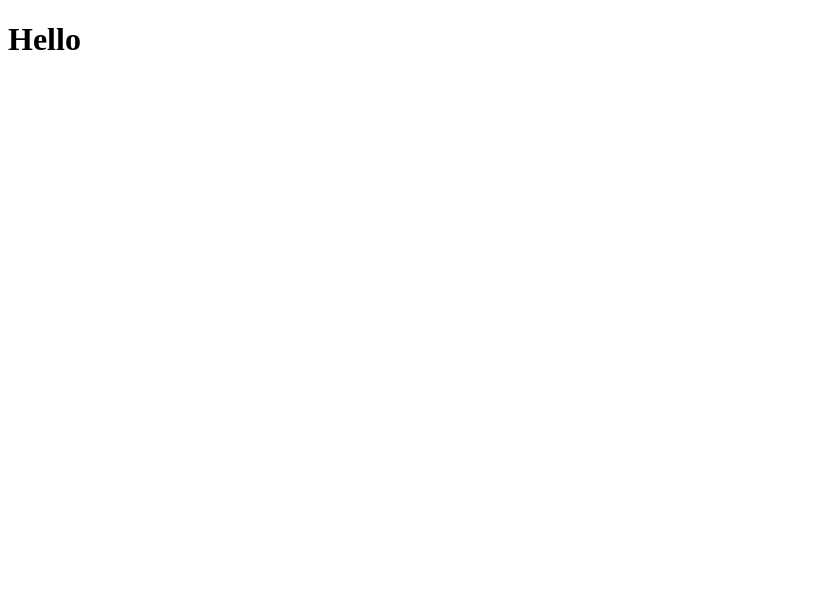
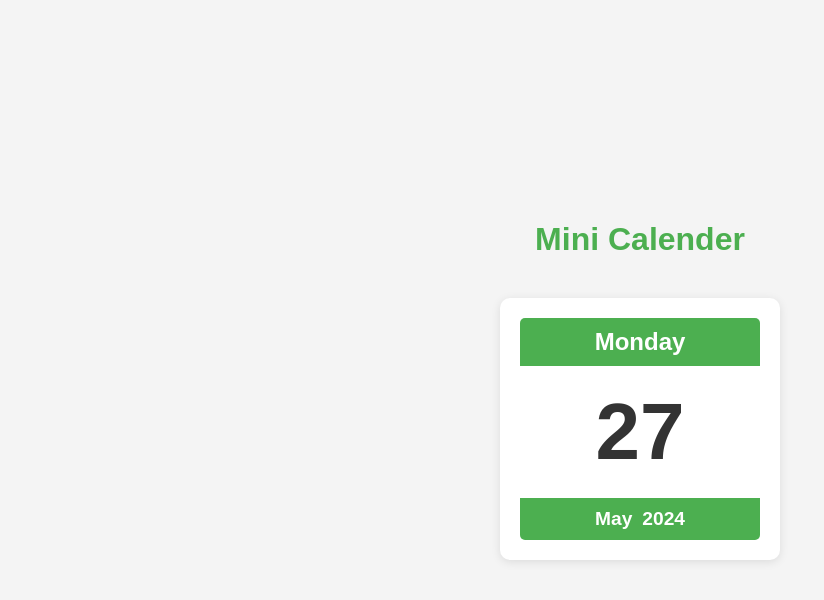
Before and after one commit to orsanjiv/50-JavaScript-Projects, a plain HTML site: page 13.Mini Calender/index.html in a window 1280 px wide. Shown: the whole page, without its empty margins (0-824 px from the left). Drawn offline with Linux system fonts and the light colour scheme.

Commit message:
date functionality acheived

```diff
--- /dev/null
+++ b/12.Calculation Game/style.css
@@ -0,0 +1,70 @@
+body {
+    font-family: Arial, sans-serif;
+    background-color: #f4f4f4;
+    margin: 0;
+    padding: 0;
+    display: flex;
+    flex-direction: column;
+    justify-content: center;
+    align-items: center;
+    height: 100vh;
+    color: #333;
+}
+
+#heading {
+    text-align: center;
+    margin-bottom: 20px;
+    font-size: 2em;
+    color: #4CAF50;
+}
+
+button {
+    padding: 10px 20px;
+    margin: 10px;
+    background-color: #4CAF50;
+    border: none;
+    border-radius: 5px;
+    color: #fff;
+    font-size: 1em;
+    cursor: pointer;
+    transition: background-color 0.3s ease;
+}
+
+button:hover {
+    background-color: #45a049;
+}
+
+.container {
+    background: #fff;
+    padding: 20px;
+    border-radius: 10px;
+    box-shadow: 0 2px 10px rgba(0, 0, 0, 0.1);
+    text-align: center;
+    width: 300px;
+    display: flex;
+    flex-direction: column;
+    align-items: center;
+}
+
+#questions {
+    font-size: 1.2em;
+    color: #333;
+    margin-bottom: 20px;
+}
+
+#input-answer {
+    width: 100%;
+    padding: 10px;
+    margin-bottom: 20px;
+    border: 1px solid #ddd;
+    border-radius: 5px;
+    font-size: 1em;
+    box-sizing: border-box;
+}
+
+#result {
+    margin-top: 20px;
+    font-size: 1.2em;
+    color: #333;
+    text-align: center;
+}
--- a/12.Multiplication Game/index.js
+++ /dev/null
@@ -1,2 +0,0 @@
-const heading = document.getElementById('heading')
-console.log(heading)
--- a/13.Mini Calender/index.html
+++ b/13.Mini Calender/index.html
@@ -3,11 +3,19 @@
 <head>
     <meta charset="UTF-8">
     <meta name="viewport" content="width=device-width, initial-scale=1.0">
-    <title>Document</title>
+    <title>Mini Calender</title>
     <link rel="stylesheet" href="style.css">
 </head>
 <body>
-    <h1 id="heading">Hello</h1>
+    <h1 id="heading">Mini Calender</h1>
+    <div class="container">
+        <h3 id="day"></h3>
+        <h1 id="date"></h1>
+        <div class="month-year">
+            <h4 id="month"></h4>
+            <h4 id="year"></h4>
+        </div>
+    </div>
     <script src="./index.js"></script>
 </body>
 </html>
--- a/13.Mini Calender/index.js
+++ b/13.Mini Calender/index.js
@@ -1,2 +1,11 @@
-const heading = document.getElementById('heading')
-console.log(heading)
+const day = document.getElementById('day')
+const date = document.getElementById('date')
+const month = document.getElementById('month')
+const year = document.getElementById('year')
+
+const getdate = new Date()
+
+date.innerText = getdate.getDate()
+month.innerText = getdate.toLocaleDateString("en-US",{month:"long"})
+day.innerText = getdate.toLocaleDateString("en-US",{weekday:"long"})
+year.innerText = getdate.getFullYear()
--- a/13.Mini Calender/style.css
+++ b/13.Mini Calender/style.css
@@ -0,0 +1,67 @@
+* {
+    margin: 0;
+    padding: 0;
+    box-sizing: border-box;
+}
+
+body {
+    font-family: Arial, sans-serif;
+    background-color: #f4f4f4;
+    display: flex;
+    flex-direction: column;
+    justify-content: center;
+    align-items: center;
+    height: 100vh;
+    color: #333;
+}
+
+
+#heading {
+    text-align: center;
+    margin-bottom: 20px;
+    font-size: 2em;
+    color: #4CAF50;
+}
+
+
+.container {
+    background: #fff;
+    border-radius: 10px;
+    box-shadow: 0 2px 10px rgba(0, 0, 0, 0.1);
+    text-align: center;
+    width: 280px;
+    padding: 20px;
+    margin: 20px;
+}
+
+
+#day {
+    font-size: 1.5em;
+    color: white;
+    background: #4CAF50;
+    padding: 10px;
+    border-radius: 5px 5px 0 0;
+    margin-bottom: 20px;
+}
+
+
+#date {
+    font-size: 5em;
+    color: #333;
+    margin: 20px 0;
+}
+
+
+.month-year {
+    display: flex;
+    justify-content: center;
+    gap: 10px;
+    background: #4CAF50;
+    padding: 10px;
+    border-radius: 0 0 5px 5px;
+}
+
+#month, #year {
+    font-size: 1.2em;
+    color: white;
+}
```
Also changed, not shown: 12.Calculation Game/index.html (added, +22 -0 lines), 12.Calculation Game/index.js (added, +94 -0 lines), 12.Multiplication Game/index.html (deleted, +0 -13 lines), 12.Multiplication Game/style.css (deleted).
